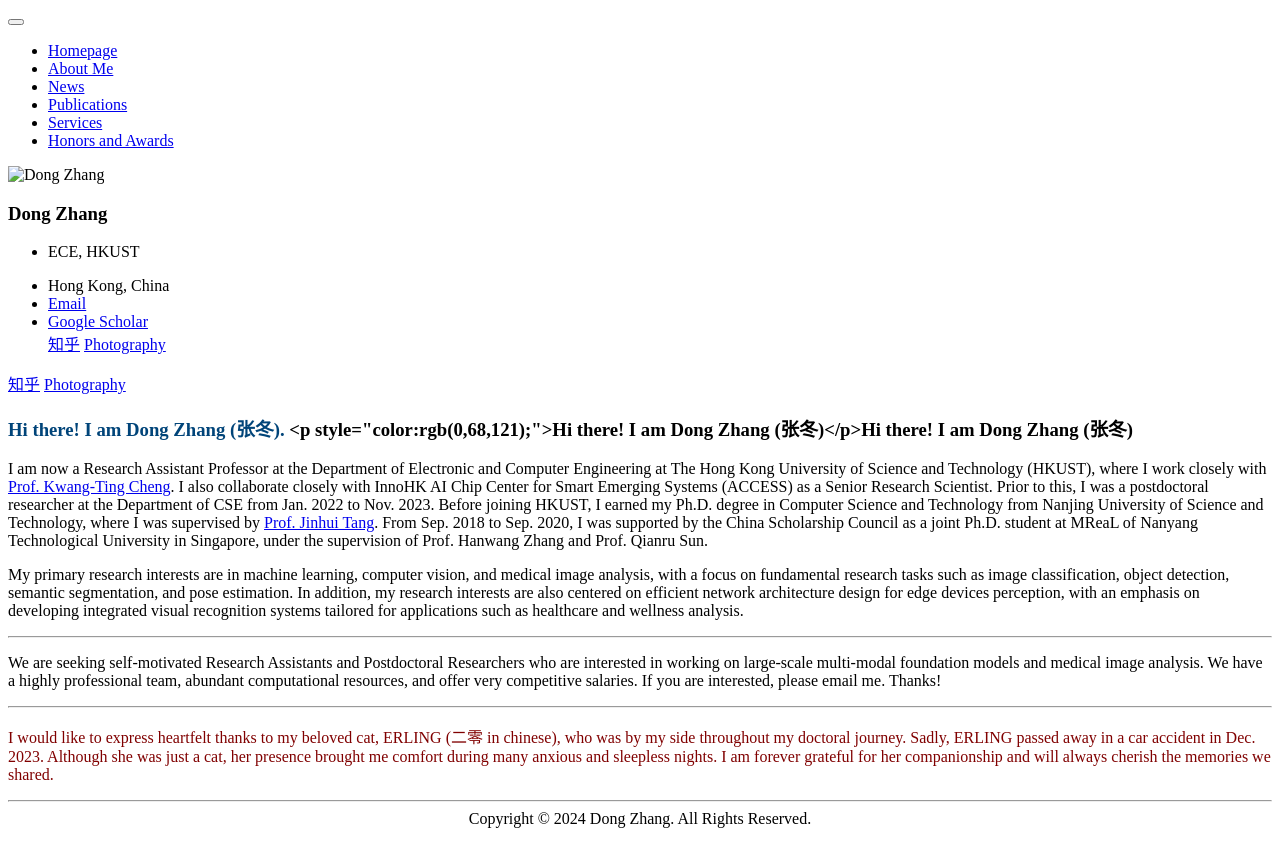
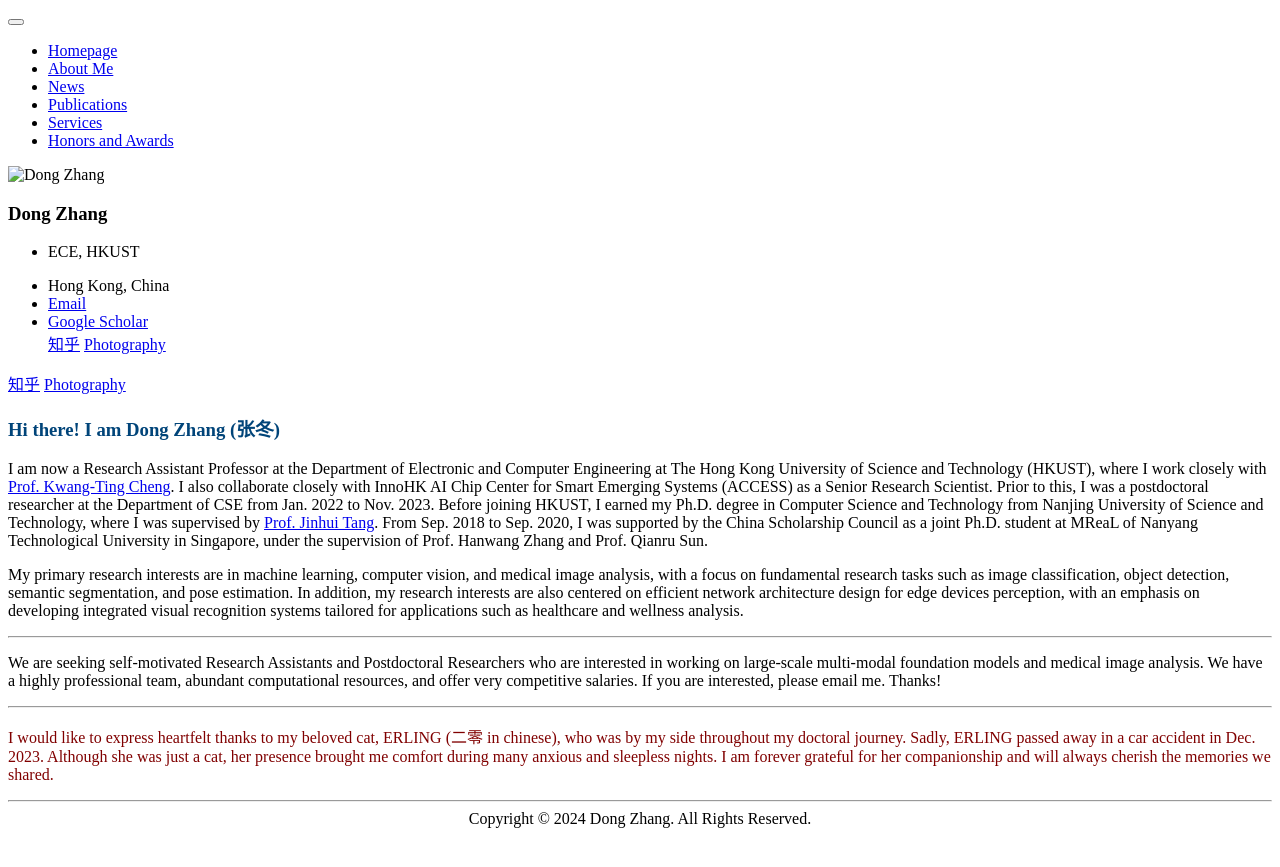
Before and after one commit to ZHANGDONG-NJUST/zhangdong-njust.github.io, a Jekyll site: the page built from _pages/includes/0_introduction.md, in a window 1280 px wide. Shown: the top 867 px of the page. Built offline with Jekyll 4.4.1, drawn with Linux system fonts in a browser that asks for light colours; our own code applies the rules of GitHub Pages for plain Markdown files.

Commit message:
Update 0_introduction.md

```diff
--- a/_pages/includes/0_introduction.md
+++ b/_pages/includes/0_introduction.md
@@ -13,7 +13,7 @@
 {% endif %}
 {% assign url = gsDataBaseUrl | append: "google-scholar-stats/gs_data_shieldsio.json" %}
 
-# <font color="#004479"> Hi there! I am Dong Zhang (张冬). </font> <p style="color:rgb(0,68,121);">Hi there! I am Dong Zhang (张冬)</p>Hi there! I am Dong Zhang (张冬)
+# <font color="#004479"> Hi there! I am Dong Zhang (张冬)</font>
 <span class='anchor' id='about-me'></span>
 <!-- , under the supervision of <a href="https://www.mingmingfan.com/">Prof. Mingming Fan</a> -->
 I am now a Research Assistant Professor at the Department of Electronic and Computer Engineering at The Hong Kong University of Science and Technology (HKUST), where I work closely with [Prof. Kwang-Ting Cheng](https://seng.hkust.edu.hk/about/people/faculty/tim-kwang-ting-cheng). I also collaborate closely with InnoHK AI Chip Center for Smart Emerging Systems (ACCESS) as a Senior Research Scientist. Prior to this, I was a postdoctoral researcher at the Department of CSE from Jan. 2022 to Nov. 2023. Before joining HKUST, I earned my Ph.D. degree in Computer Science and Technology from Nanjing University of Science and Technology, where I was supervised by [Prof. Jinhui Tang](https://gsmis.njust.edu.cn/open/TutorInfo.aspx?dsbh=vXtXlpkb!DG57dx!7t4N7w==&yxsh=4iVdgPyuKTE=&zydm=QP9JvMVDx3k=). From Sep. 2018 to Sep. 2020, I was supported by the China Scholarship Council as a joint Ph.D. student at MReaL of Nanyang Technological University in Singapore, under the supervision of Prof. Hanwang Zhang and Prof. Qianru Sun.
```
